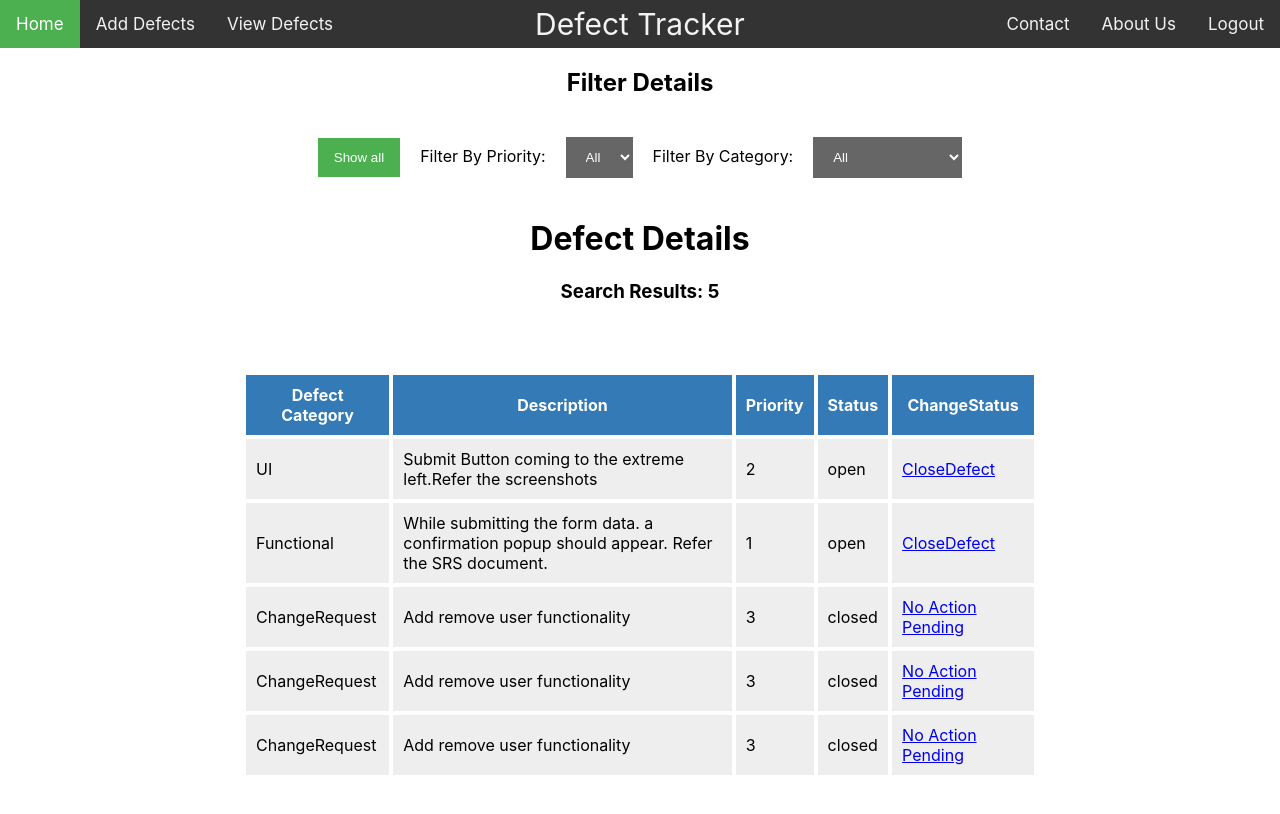
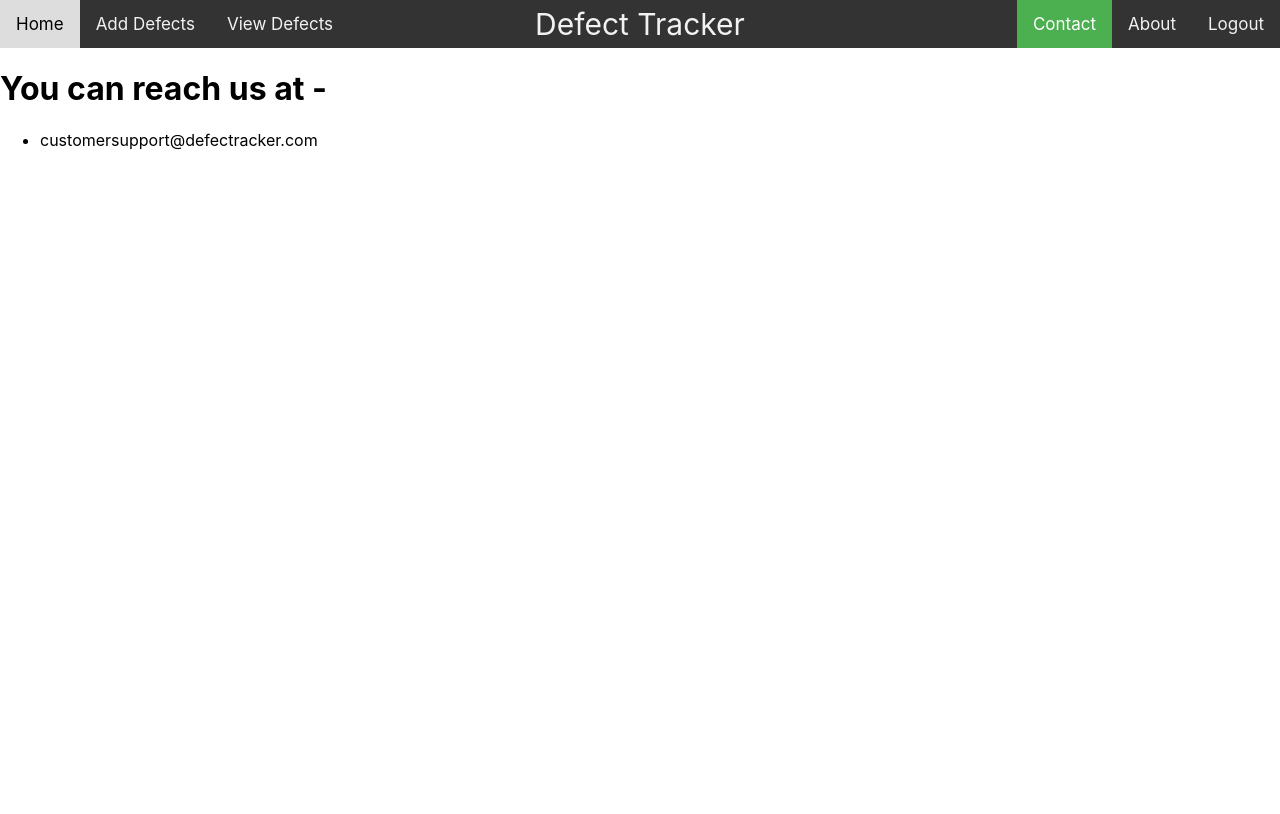
Before and after one commit to luvnits94/defect-tracker, a React (Create React App) app: page /contact in a window 1280 px wide. Shown: the top 814 px of the page. Built offline with nearby package versions, Linux system fonts and the light colour scheme.

Commit message:
added routes and comps to complete navigation link

```diff
--- a/package.json
+++ b/package.json
@@ -9,6 +9,7 @@
     "axios": "^0.19.2",
     "react": "^16.13.1",
     "react-dom": "^16.13.1",
+    "react-router-dom": "^5.2.0",
     "react-scripts": "3.4.1"
   },
   "scripts": {
--- /dev/null
+++ b/src/About.js
@@ -0,0 +1,12 @@
+import React from 'react'
+
+export default class About extends React.Component{
+    render(){
+        return(
+            <>
+                <h1>Defect Tracker Application</h1>
+                <h2>Application to track and manage defects</h2>
+            </>
+        )
+    }
+}
--- /dev/null
+++ b/src/Contact.js
@@ -0,0 +1,15 @@
+import React from 'react'
+
+export default class Contact extends React.Component{
+    render(){
+        return(
+            <>
+                <h1>You can reach us at - </h1>
+                <ul>
+                    <li>customersupport@defectracker.com</li>
+
+                </ul>
+            </>
+        )
+    }
+}
--- a/src/DefectListComponents.js
+++ b/src/DefectListComponents.js
@@ -1,5 +1,6 @@
 import React from 'react'
 import axios from 'axios'
+
 
 import './DefectListComponent.css'
 
@@ -13,7 +14,6 @@ class DefectListComponent extends React.Component{
     render(){
         return(
             <>
-                <DefectTrackerNavBarComponent />
                 <DefectFilterComponent />
                 <DefectDetailsComponent defects={this.state.defects}/>
             </>
@@ -56,34 +56,7 @@ class DefectDetailsComponent extends React.Component{
         }
 }
 
-function DefectTrackerNavBarComponent (){
-    return(
-            <>
-                <div className="topnav">
 
-                    {/* Centered link */}
-                    <div className="topnav-centered">
-                        <span id="topnav-text">Defect Tracker</span>
-                    </div>
-
-
-                    {/* Right Aligned links */}
-                    <div className="topnav-right">
-                        <a href="#">Contact</a>
-                        <a href="#">About Us</a>
-                        <a href="#">Logout</a>
-                    </div>
-
-                    <a href="#" className="active">Home</a>
-                    <a href="#">Add Defects</a>
-                    <a href="#">View Defects</a>
-
-
-
-                </div>
-            </>
-    )
-}
 
 class DefectFilterComponent extends React.Component{
     state={category:"All", priorty:"All"}
--- /dev/null
+++ b/src/DefectTrackerRouter.js
@@ -0,0 +1,44 @@
+import React from 'react'
+import {BrowserRouter as Router,Route,Link,NavLink} from 'react-router-dom'
+import DefectListComponent from './DefectListComponents'
+import TBD from './TBD'
+import Contact from './Contact'
+import Home from './Home'
+import Logout from './Logout'
+import About from './About'
+
+
+export default class DefectTrackerRouter extends React.Component{
+    render(){
+        return(
+                <>
+                    <Router>
+                        <div className="topnav">
+                            {/* Centered link */}
+                            <div className="topnav-centered">
+                                <span id="topnav-text">Defect Tracker</span>
+                            </div>
+
+                            {/* Right Aligned links */}
+                            <div className="topnav-right">
+                                <NavLink to="/contact" activeClassName="active">Contact</NavLink>
+                                <NavLink to="/about" activeClassName="active">About</NavLink>
+                                <NavLink to="/logout" activeClassName="active">Logout</NavLink>
+                            </div>
+
+                            <NavLink to="/home" activeClassName="active">Home</NavLink>
+                            <NavLink to="/adddefect" activeClassName="active">Add Defects</NavLink>
+                            <NavLink to="/viewdefects" activeClassName="active">View Defects</NavLink>
+
+                        </div>
+                            <Route path="/home" component={Home}></Route>
+                            <Route path="/viewdefects" component={DefectListComponent}></Route>
+                            <Route path="/adddefect" component={TBD}></Route>
+                            <Route path="/logout" component={Logout}></Route>
+                            <Route path="/contact" component={Contact}></Route>
+                            <Route path="/about" component={About}></Route>
+                    </Router>
+                </>
+        )
+    }
+}
--- /dev/null
+++ b/src/Home.js
@@ -0,0 +1,11 @@
+import React from 'react'
+
+export default class Home extends React.Component{
+    render(){
+        return(
+            <>
+                <h1>Defect Tracker | Homepage</h1>
+            </>
+        )
+    }
+}
--- /dev/null
+++ b/src/Logout.js
@@ -0,0 +1,12 @@
+import React from 'react'
+
+export default class Logout extends React.Component{
+    render(){
+        return(
+            <>
+                <h1>You have been logged out successfully</h1>
+
+            </>
+        )
+    }
+}
--- /dev/null
+++ b/src/TBD.js
@@ -0,0 +1,11 @@
+import React from 'react'
+
+export default class TBD extends React.Component{
+    render(){
+        return(
+            <>
+                <h1>This functionality is yet to be implemented</h1>
+            </>
+        )
+    }
+}
--- a/src/index.js
+++ b/src/index.js
@@ -3,11 +3,11 @@ import ReactDOM from 'react-dom';
 import './index.css';
 import * as serviceWorker from './serviceWorker';
 
-import DefectListComponent from './DefectListComponents';
+import DefectTrackerRouter from './DefectTrackerRouter';
 
 ReactDOM.render(
   <React.StrictMode>
-    <DefectListComponent />
+    <DefectTrackerRouter />
   </React.StrictMode>,
   document.getElementById('root')
 );
```
Also changed, not shown: 1 other file (tests, documents, lock files or other folders).
